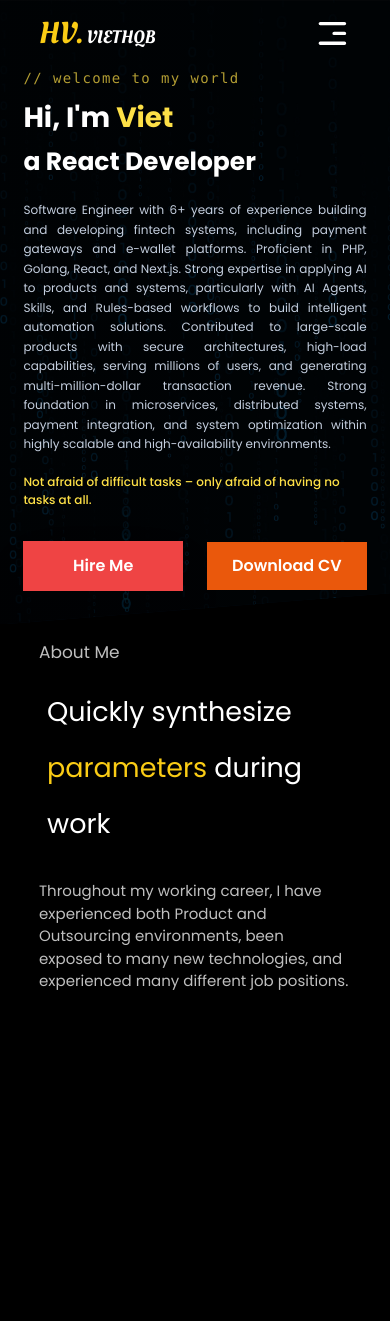
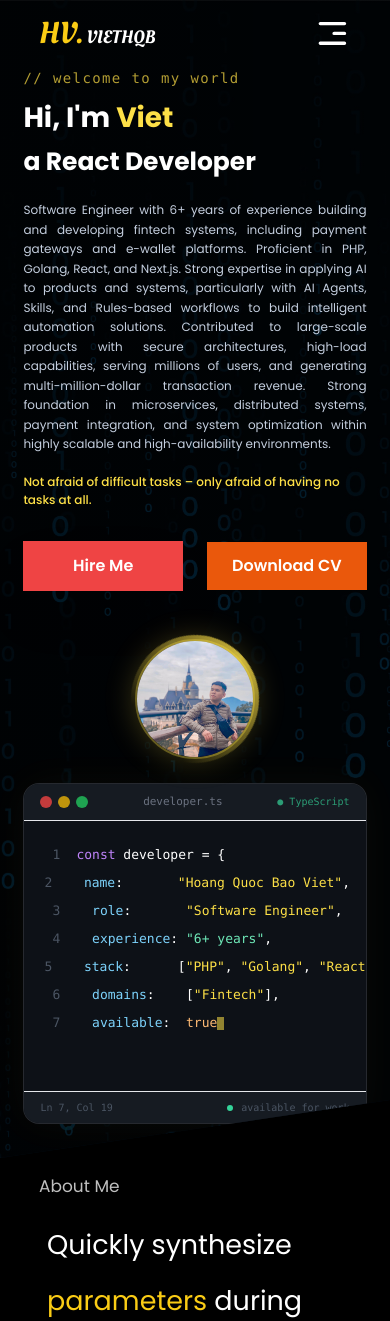
Before and after one commit to viethqb01/my-portfolio, a Next.js app: page / in a window 390 px wide. Shown: the top 1321 px of the page. Built offline with nearby package versions, Linux system fonts and the light colour scheme.

Commit message:
feat: update hero com

```diff
--- a/src/components/Hero.tsx
+++ b/src/components/Hero.tsx
@@ -176,7 +176,7 @@ const Hero = () => {
                     <div
                         data-aos="fade-left"
                         data-aos-delay="200"
-                        className="hidden flex-col items-center gap-6 md:flex"
+                        className="flex flex-col items-center gap-6"
                     >
                         {/* Avatar */}
                         <div className="relative">
```
